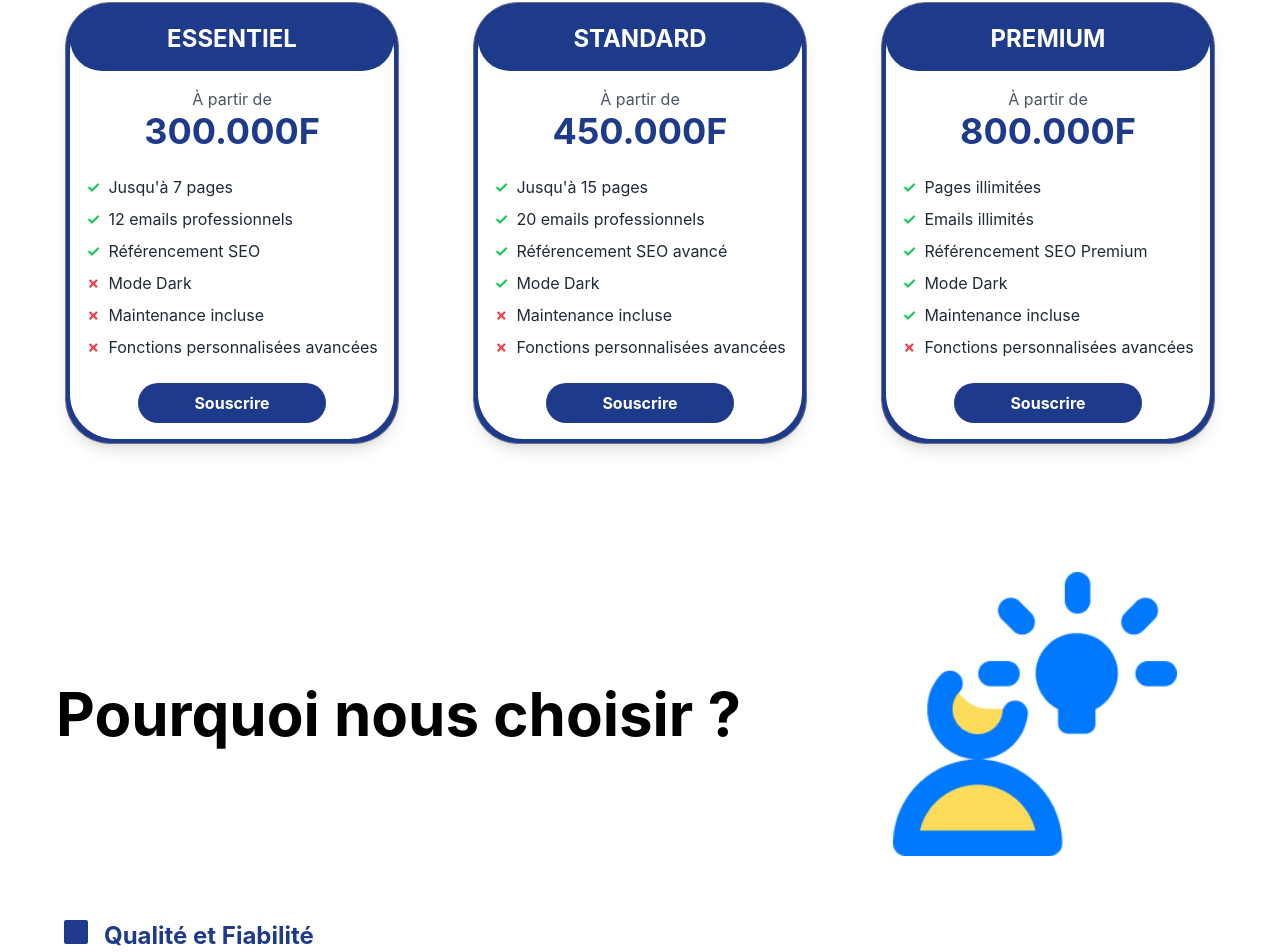
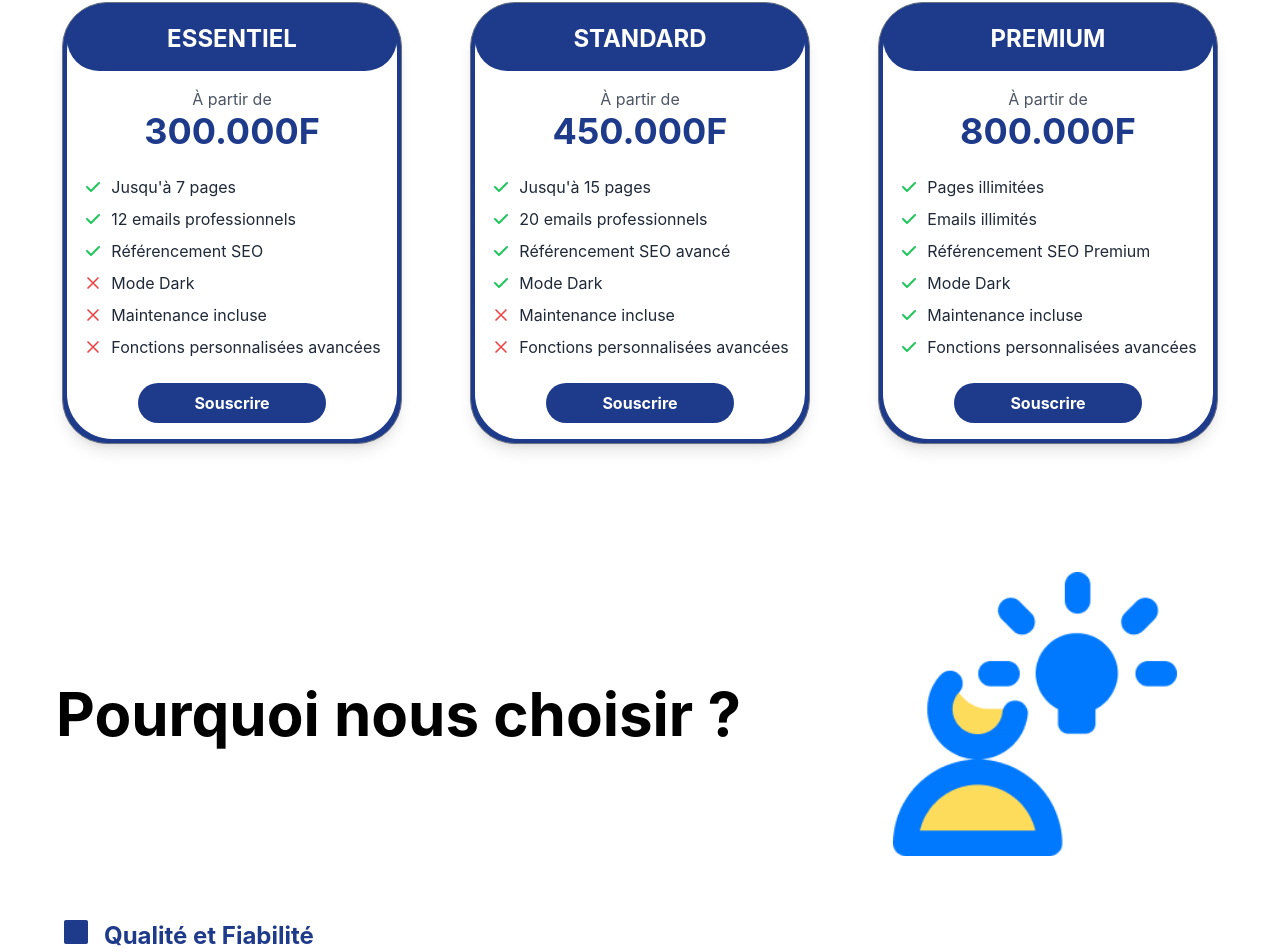
Before and after one commit to mpezongo/DMM_New_website, a React (Create React App) app in the folder frontend/: page /offres in a window 1280 px wide. Shown: the part 854-1806 px from the top of the page. Built offline with nearby package versions, Linux system fonts and the light colour scheme.

Commit message:
Adaptation icones des offres

```diff
--- a/frontend/src/constant/icons.js
+++ b/frontend/src/constant/icons.js
@@ -3,6 +3,7 @@ import { RiNotificationBadgeFill } from "react-icons/ri";
 import { BiSolidNotification } from "react-icons/bi";
 import { HiArrowLongRight, HiOutlineCube } from "react-icons/hi2";
 import { TbOval } from "react-icons/tb";
+import { HiCheck,HiOutlineX } from "react-icons/hi";
 
 const icons = {
     MdSubject,
@@ -11,7 +12,9 @@ const icons = {
     BiSolidNotification,
     HiArrowLongRight,
     TbOval,
-    HiOutlineCube
+    HiOutlineCube,
+    HiCheck,
+    HiOutlineX
 }
 
 export default icons
--- a/frontend/src/page/Offres.jsx
+++ b/frontend/src/page/Offres.jsx
@@ -2,6 +2,7 @@ import React from "react";
 import Navbar from "../component/navbar";
 import Footer from "../component/footer";
 import img from "../constant/images";
+import icons from '../constant/icons';
 
 export default function Offres() {
   return (
@@ -54,27 +55,28 @@ export default function Offres() {
                     <p className="text-4xl font-bold text-blue-900">300.000F</p>
                     <ul className="mt-6 space-y-2 text-left">
                       <li className="flex items-center">
-                        <span className="mr-2 font-bold text-green-500">✓</span>
+                      <icons.HiCheck className='mr-2 font-bold text-green-500 text-xl' />
                         Jusqu'à 7 pages
                       </li>
                       <li className="flex items-center">
-                        <span className="mr-2 font-bold text-green-500">✓</span>
+                      <icons.HiCheck className='mr-2 font-bold text-green-500 text-xl' />
                         12 emails professionnels
                       </li>
                       <li className="flex items-center">
-                        <span className="mr-2 font-bold text-green-500">✓</span>
+                      <icons.HiCheck className='mr-2 font-bold text-green-500 text-xl' />
                         Référencement SEO
                       </li>
                       <li className="flex items-center">
-                        <span className="mr-2 font-bold text-red-500">✗</span>
+
+                        <icons.HiOutlineX className='mr-2 font-bold text-red-500 text-xl' />
                         Mode Dark
                       </li>
                       <li className="flex items-center">
-                        <span className="mr-2 font-bold text-red-500">✗</span>
+                      <icons.HiOutlineX className='mr-2 font-bold text-red-500 text-xl' />
                         Maintenance incluse
                       </li>
                       <li className="flex items-center">
-                        <span className="mr-2 font-bold text-red-500">✗</span>
+                      <icons.HiOutlineX className='mr-2 font-bold text-red-500 text-xl' />
                         Fonctions personnalisées avancées
                       </li>
                     </ul>
@@ -96,27 +98,27 @@ export default function Offres() {
                     <p className="text-4xl font-bold text-blue-900">450.000F</p>
                     <ul className="mt-6 space-y-2 text-left">
                       <li className="flex items-center">
-                        <span className="mr-2 font-bold text-green-500">✓</span>
+                      <icons.HiCheck className='mr-2 font-bold text-green-500 text-xl' />
                         Jusqu'à 15 pages
                       </li>
                       <li className="flex items-center">
-                        <span className="mr-2 font-bold text-green-500">✓</span>
+                      <icons.HiCheck className='mr-2 font-bold text-green-500 text-xl' />
                         20 emails professionnels
                       </li>
                       <li className="flex items-center">
-                        <span className="mr-2 font-bold text-green-500">✓</span>
+                      <icons.HiCheck className='mr-2 font-bold text-green-500 text-xl' />
                         Référencement SEO avancé
                       </li>
                       <li className="flex items-center">
-                        <span className="mr-2 font-bold text-green-500">✓</span>
+                      <icons.HiCheck className='mr-2 font-bold text-green-500 text-xl' />
                         Mode Dark
                       </li>
                       <li className="flex items-center">
-                        <span className="mr-2 font-bold text-red-500">✗</span>
+                      <icons.HiOutlineX className='mr-2 font-bold text-red-500 text-xl' />
                         Maintenance incluse
                       </li>
                       <li className="flex items-center">
-                        <span className="mr-2 font-bold text-red-500">✗</span>
+                      <icons.HiOutlineX className='mr-2 font-bold text-red-500 text-xl' />
                         Fonctions personnalisées avancées
                       </li>
                     </ul>
@@ -138,27 +140,27 @@ export default function Offres() {
                     <p className="text-4xl font-bold text-blue-900">800.000F</p>
                     <ul className="mt-6 space-y-2 text-left">
                       <li className="flex items-center">
-                        <span className="mr-2 font-bold text-green-500">✓</span>
+                      <icons.HiCheck className='mr-2 font-bold text-green-500 text-xl' />
                         Pages illimitées
                       </li>
                       <li className="flex items-center">
-                        <span className="mr-2 font-bold text-green-500">✓</span>
+                      <icons.HiCheck className='mr-2 font-bold text-green-500 text-xl' />
                         Emails illimités
                       </li>
                       <li className="flex items-center">
-                        <span className="mr-2 font-bold text-green-500">✓</span>
+                      <icons.HiCheck className='mr-2 font-bold text-green-500 text-xl' />
                         Référencement SEO Premium
                       </li>
                       <li className="flex items-center">
-                        <span className="mr-2 font-bold text-green-500">✓</span>
+                      <icons.HiCheck className='mr-2 font-bold text-green-500 text-xl' />
                         Mode Dark
                       </li>
                       <li className="flex items-center">
-                        <span className="mr-2 font-bold text-green-500">✓</span>
+                      <icons.HiCheck className='mr-2 font-bold text-green-500 text-xl' />
                         Maintenance incluse
                       </li>
                       <li className="flex items-center">
-                        <span className="mr-2 font-bold text-red-500">✗</span>
+                      <icons.HiCheck className='mr-2 font-bold text-green-500 text-xl' />
                         Fonctions personnalisées avancées
                       </li>
                     </ul>
@@ -247,6 +249,7 @@ export default function Offres() {
         </body>
 
         <Footer />
+
       </div>
     </div>
   );
```
